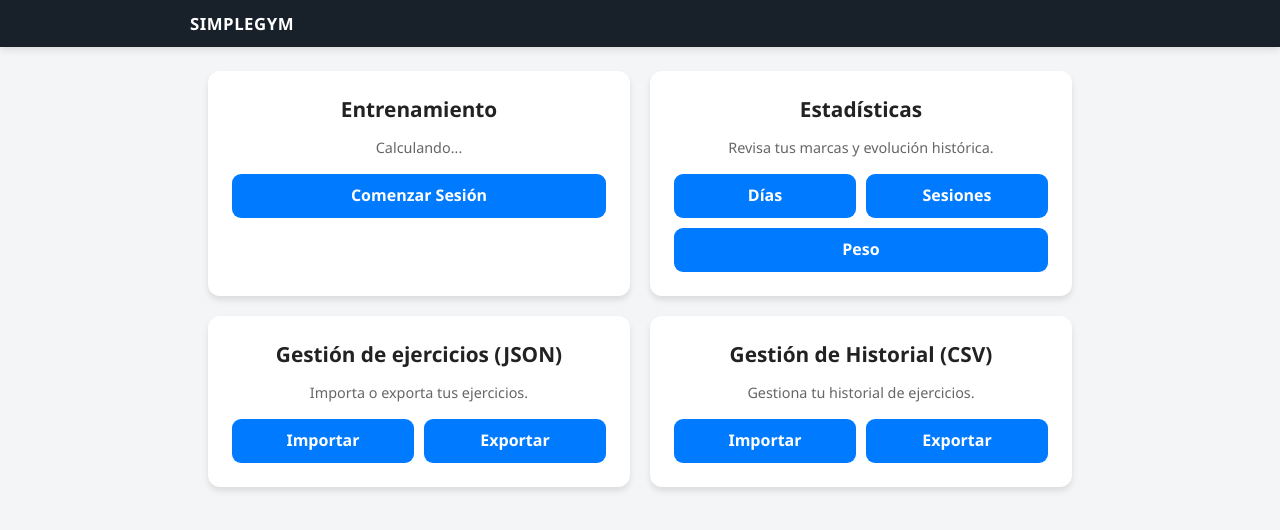
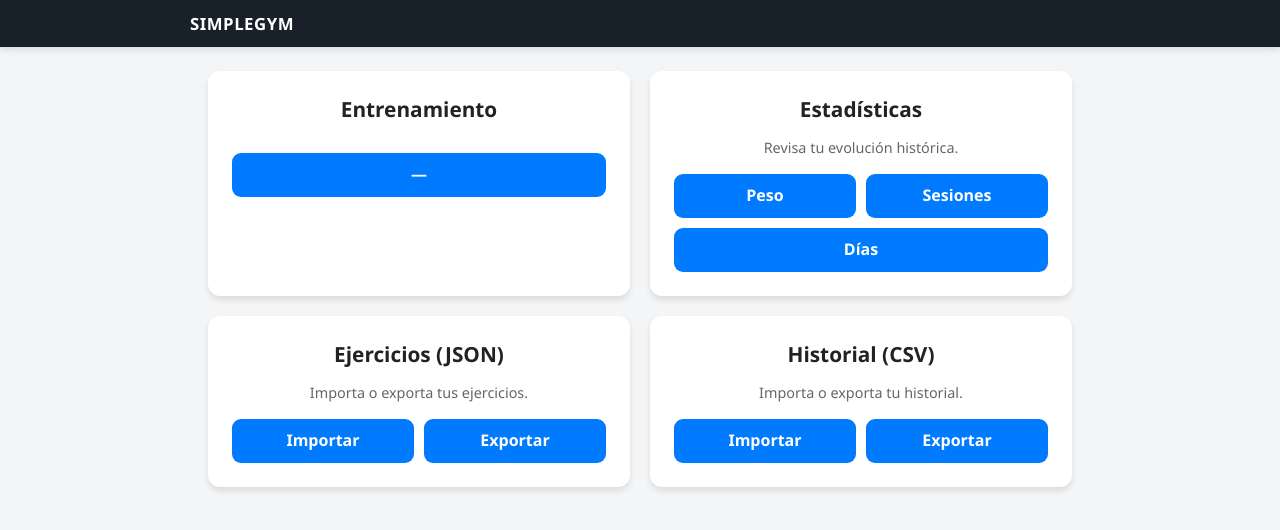
Before and after one commit to JosePineiro/SimpleGym, a website with bundled scripts: page index.html in a window 1280 px wide. Built offline with nearby package versions, Linux system fonts and the light colour scheme.

Commit message:
Mejora del html.

```diff
--- a/index.html
+++ b/index.html
@@ -16,22 +16,22 @@
 			<section class="dashboard-container">
 				<article class="card">
 					<h2>Entrenamiento</h2>
-					<p class="card-text" id="infoSesion">Calculando...</p>
-					<a id="btnIrSesion" href="index.html" class="btn btn-primary">Comenzar Sesión</a>
+					<p class="card-text" id="infoSesion"></p>
+					<a id="btnIrSesion" href="index.html" class="btn btn-primary">—</a>
 				</article>
 
 				<article class="card">
 					<h2>Estadísticas</h2>
-					<p class="card-text">Revisa tus marcas y evolución histórica.</p>
+					<p class="card-text">Revisa tu evolución histórica.</p>
 					<div class="btn-panel">
+						<a href="estadisticas_peso.html" class="btn btn-primary">Peso</a>
+						<a href="estadisticas_sesiones.html" class="btn btn-primary">Sesiones</a>
 						<a href="estadisticas_dias.html" class="btn btn-primary">Días</a>
-						<a href="estadisticas_sesiones.html" class="btn btn-primary">Sesiones</a>
-						<a href="estadisticas_peso.html" class="btn btn-primary">Peso</a>
 					</div>
 				</article>
 
 				<article class="card">
-					<h2>Gestión de ejercicios (JSON)</h2>
+					<h2>Ejercicios (JSON)</h2>
 					<p class="card-text">Importa o exporta tus ejercicios.</p>
 					<div class="btn-panel">
 						<label for="importarJSON" class="btn btn-primary file-label">Importar</label>
@@ -41,8 +41,8 @@
 				</article>
 
 				<article class="card">
-					<h2>Gestión de Historial (CSV)</h2>
-					<p class="card-text">Gestiona tu historial de ejercicios.</p>
+					<h2>Historial (CSV)</h2>
+					<p class="card-text">Importa o exporta tu historial.</p>
 					<div class="btn-panel">
 						<label for="importarCSV" class="btn btn-primary file-label">Importar</label>
 						<input type="file" id="importarCSV" accept=".csv,text/csv" aria-label="Importar historial en formato CSV" hidden>
```
Also changed, not shown: ejercicio.html (+1 -1 lines), sesion.html (+2 -2 lines).
